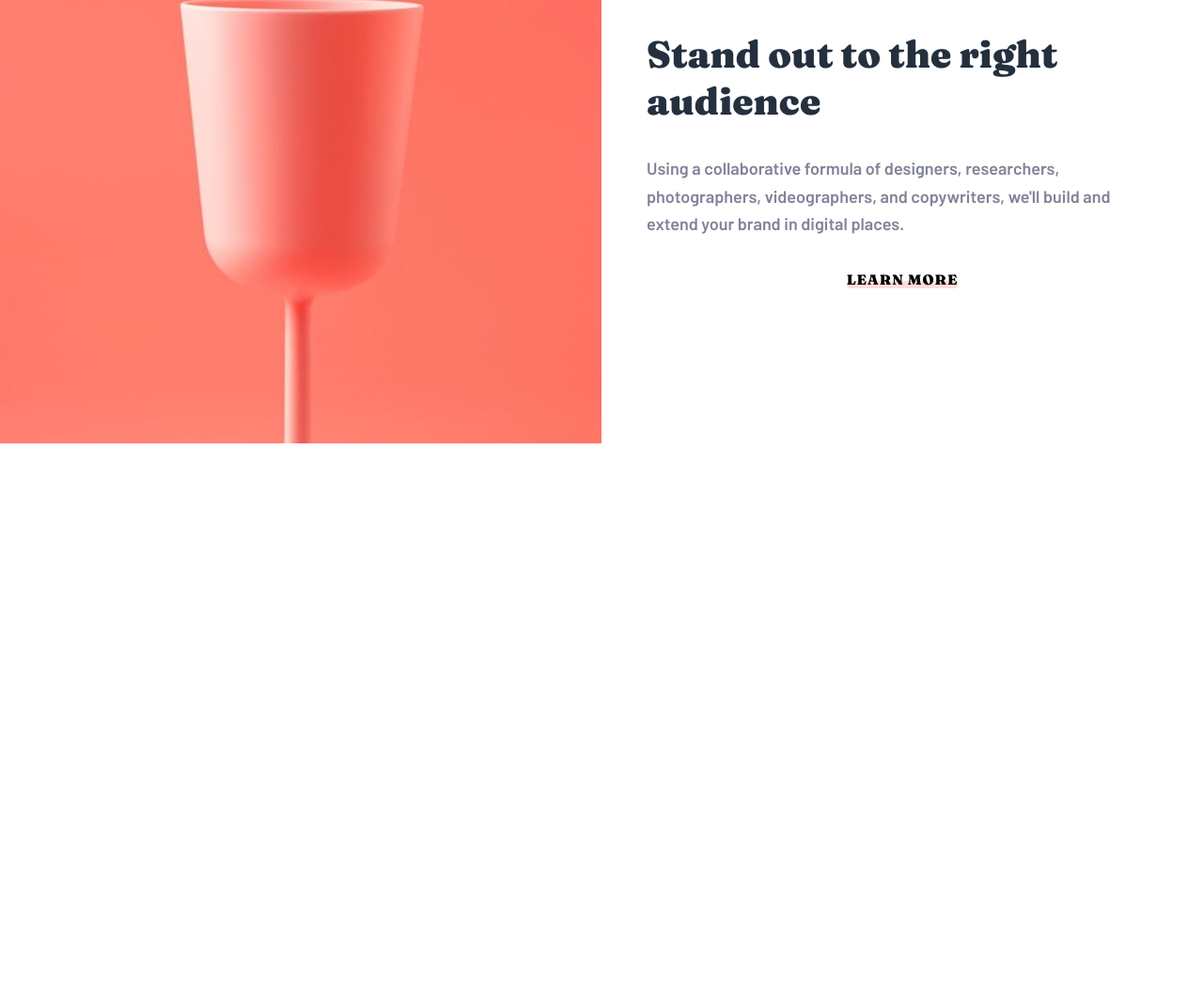
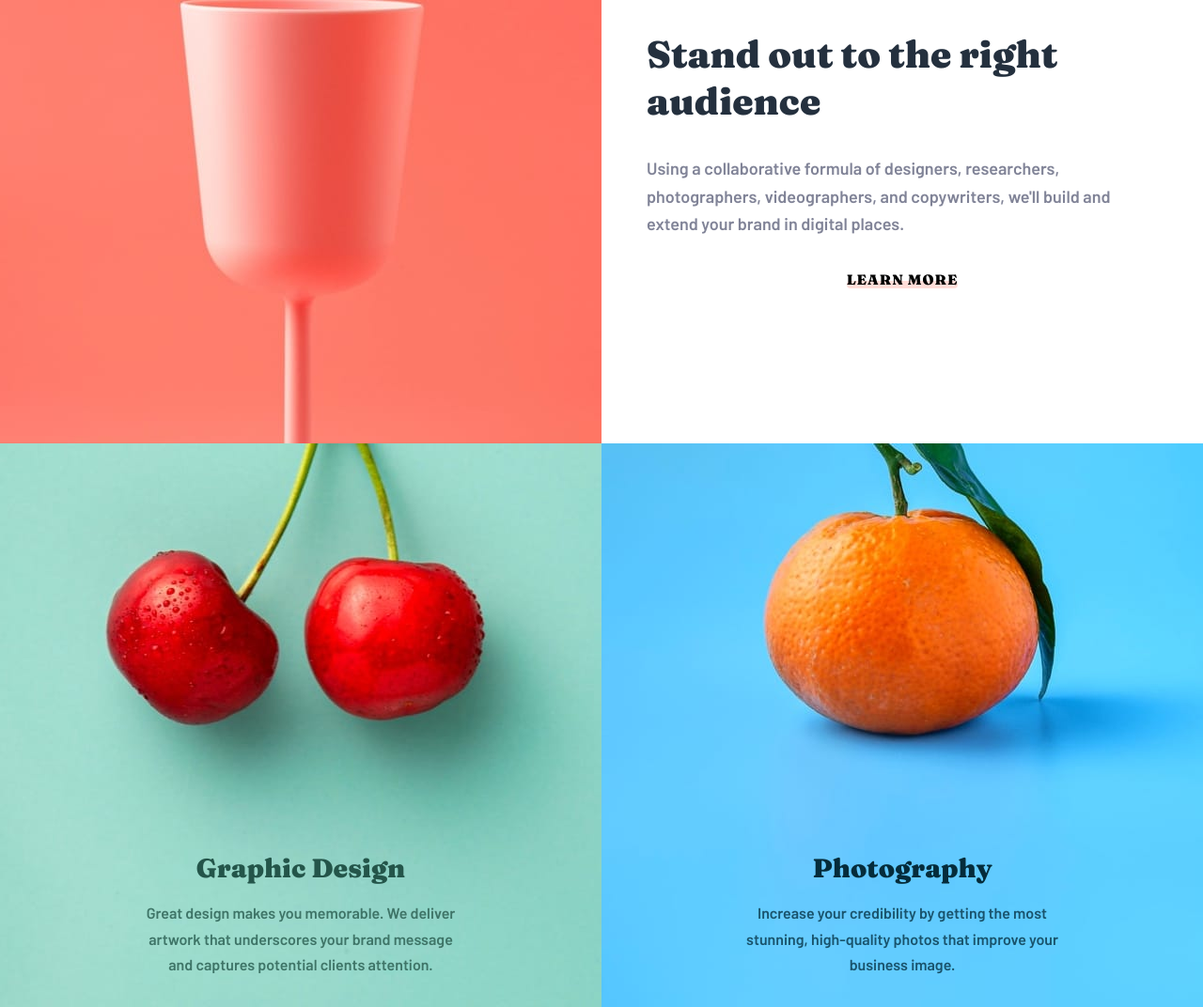
Before and after one commit to Damjan15/sunnyside, a website: page index.html in a window 1280 px wide. Shown: the part 1528-2600 px from the top of the page at 94% size. Before the commit the page ends 2000 px from the top, so only its background shows below. Drawn offline with Linux system fonts and the light colour scheme.

Commit message:
feat: services section created

```diff
--- a/css/input.css
+++ b/css/input.css
@@ -136,3 +136,11 @@
 .audience-bg {
   @apply bg-[url(/images/mobile/image-stand-out.jpg)] md:bg-[url(/images/desktop/image-stand-out.jpg)] bg-center bg-cover bg-no-repeat;
 }
+
+.design {
+  @apply bg-[url(/images/mobile/image-graphic-design.jpg)] md:bg-[url(/images/desktop/image-graphic-design.jpg)] bg-cover bg-center bg-no-repeat;
+}
+
+.photography {
+  @apply bg-[url(/images/mobile/image-photography.jpg)] md:bg-[url(/images/desktop/image-photography.jpg)] bg-cover bg-center bg-no-repeat;
+}
--- a/index.html
+++ b/index.html
@@ -93,6 +93,27 @@
         </div>
     </section>
 
+    <!-- Services -->
+    <section class="section-grid">
+        <div class="design h-[600px]">
+            <div class="flex flex-col items-center justify-end text-center h-full space-y-4 pb-8">
+                <h2 class="h5 text-green-800">Graphic Design</h2>
+                <p class="body-3 text-green-600 max-w-[350px]">Great design makes you memorable. We deliver artwork that
+                    underscores
+                    your brand message and captures
+                    potential clients attention.</p>
+            </div>
+        </div>
+
+        <div class="photography h-[600px]">
+            <div class="flex flex-col items-center justify-end text-center h-full space-y-4 pb-8">
+                <h2 class="h5 text-blue-950">Photography</h2>
+                <p class="body-3 text-blue-800 max-w-[350px]">Increase your credibility by getting the most stunning,
+                    high-quality photos that improve your business image.</p>
+            </div>
+        </div>
+    </section>
+
     <script src="js/script.js"></script>
 </body>
 
```
Also changed, not shown: css/output.css.
